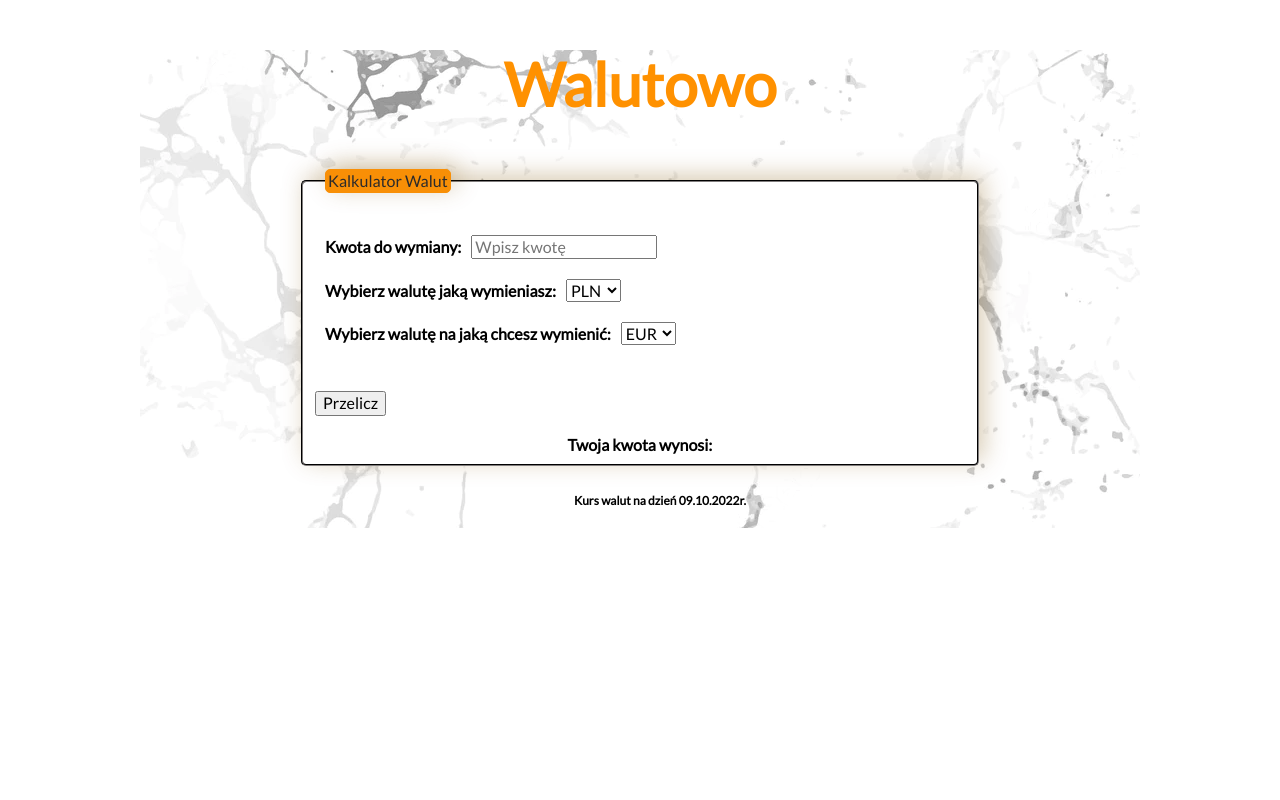
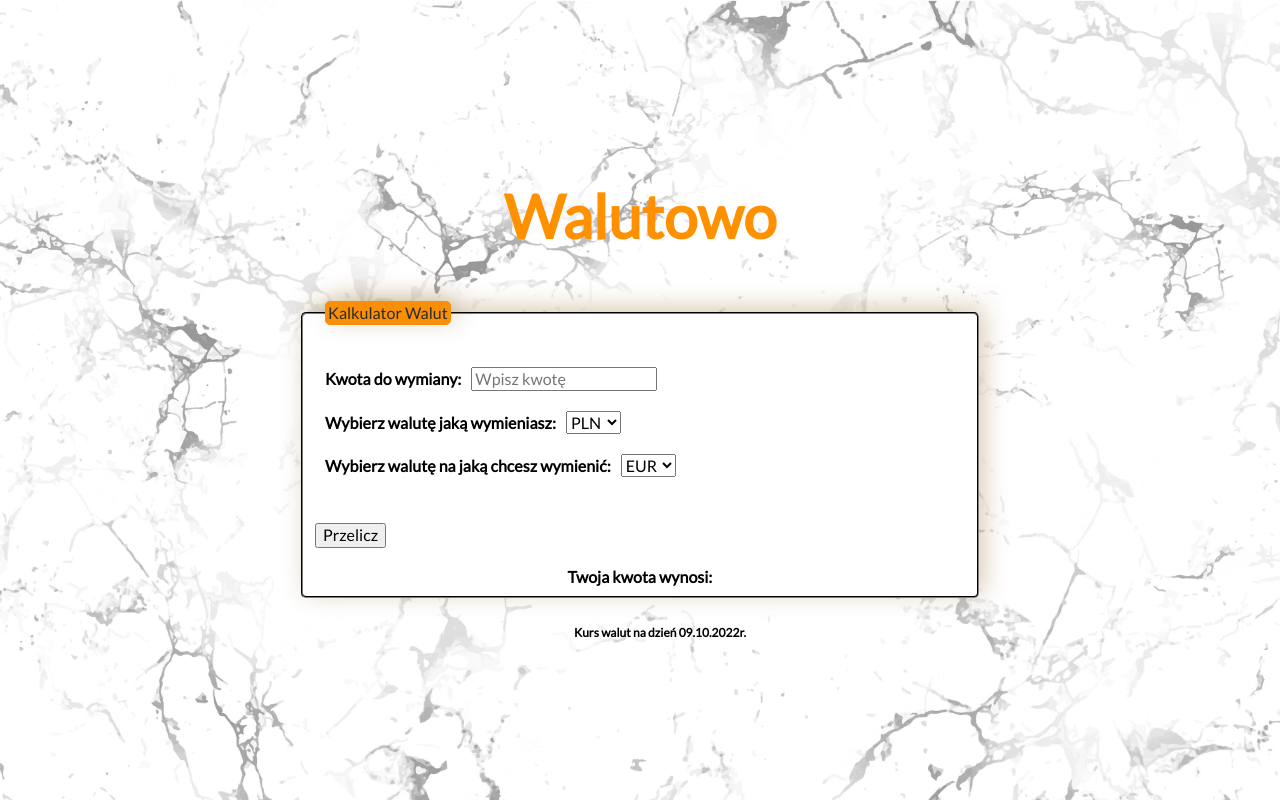
Before and after one commit to Kamila2492002/currency-converter-react, a React (Create React App) app: page / in a window 1280 px wide. Built offline with nearby package versions, Linux system fonts and the light colour scheme.

Commit message:
added root and dalate body styl

```diff
--- a/src/App.js
+++ b/src/App.js
@@ -4,7 +4,7 @@ import Header from "./Header";
 
 function App() {
   return (
-    <div className="body">
+    <div>
        <Header title="Walutowo"/>
       <Form/>
       <Footer title="Kurs walut na dzień 09.10.2022r."/>
--- a/src/Form/style.css
+++ b/src/Form/style.css
@@ -11,6 +11,7 @@
 
 .form {
     color: black;
+    min-width: 150vh;
 }
 
 .form__fieldset {
--- a/src/index.css
+++ b/src/index.css
@@ -7,11 +7,15 @@ html {
   box-sizing: inherit;
 }
 
-.body {
-  width: 1000px;
+#root {
+  min-height: 100vh;
   font-family: "Lato", sans-serif;
   background-color: #eee;
   margin: auto;
+  display: flex;
+  justify-content: center;
+  align-items: center;
   background-image: url("./Images/tło.jpg");
   background-position: center;
+  background-size: cover;
 }
```
